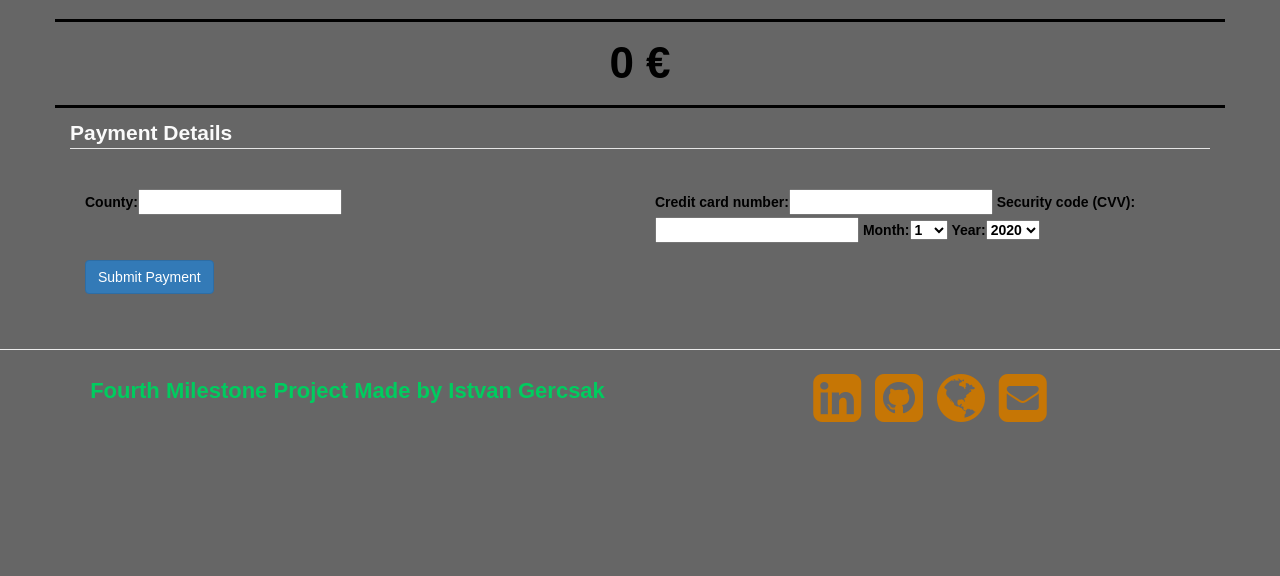
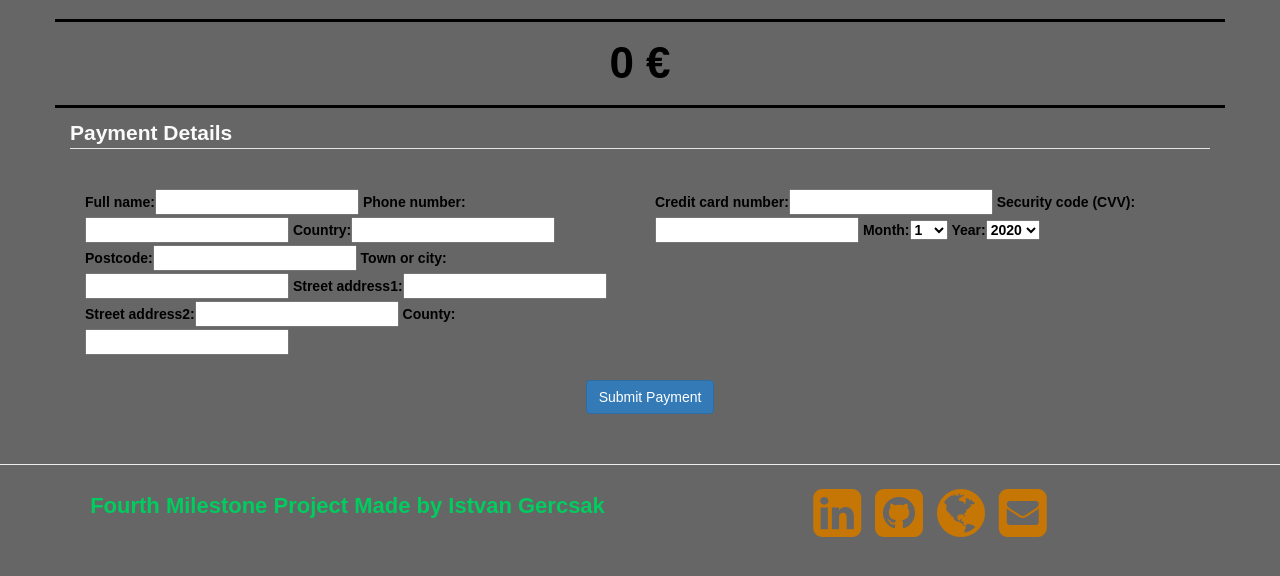
Before and after one commit to IstvanGercsak/Fourth_Milestone_Project, a Django app: template checkout/templates/checkout.html in a window 1280 px wide. Shown: the part 154-730 px from the top of the page. Run offline with Django 3.2, Linux system fonts and the light colour scheme; the template is opened without the code that fills it: values that come from a table or form of the project are taken from there, others are empty; some libraries are stand-ins or nearby versions.

Commit message:
Modify checkout.html page

```diff
--- a/checkout/forms.py
+++ b/checkout/forms.py
@@ -17,12 +17,12 @@ class OrderForm(forms.ModelForm):
     class Meta:
         model = Order
         fields = (
-            # 'full_name',
-            # 'phone_number',
-            # 'country',
-            # 'postcode',
-            # 'town_or_city',
-            # 'street_address1',
-            # 'street_address2',
+            'full_name',
+            'phone_number',
+            'country',
+            'postcode',
+            'town_or_city',
+            'street_address1',
+            'street_address2',
             'county',
         )
--- a/checkout/templates/checkout.html
+++ b/checkout/templates/checkout.html
@@ -67,7 +67,7 @@
         </div>
 
         {% csrf_token %}
-        <div class="form-group col-md-12">
+        <div class="form-group col-md-12 edit-return-button">
             <input class=" btn btn-primary" id="submit_payment_btn" name="commit" type="submit" value="Submit Payment">
         </div>
     </form>
```
